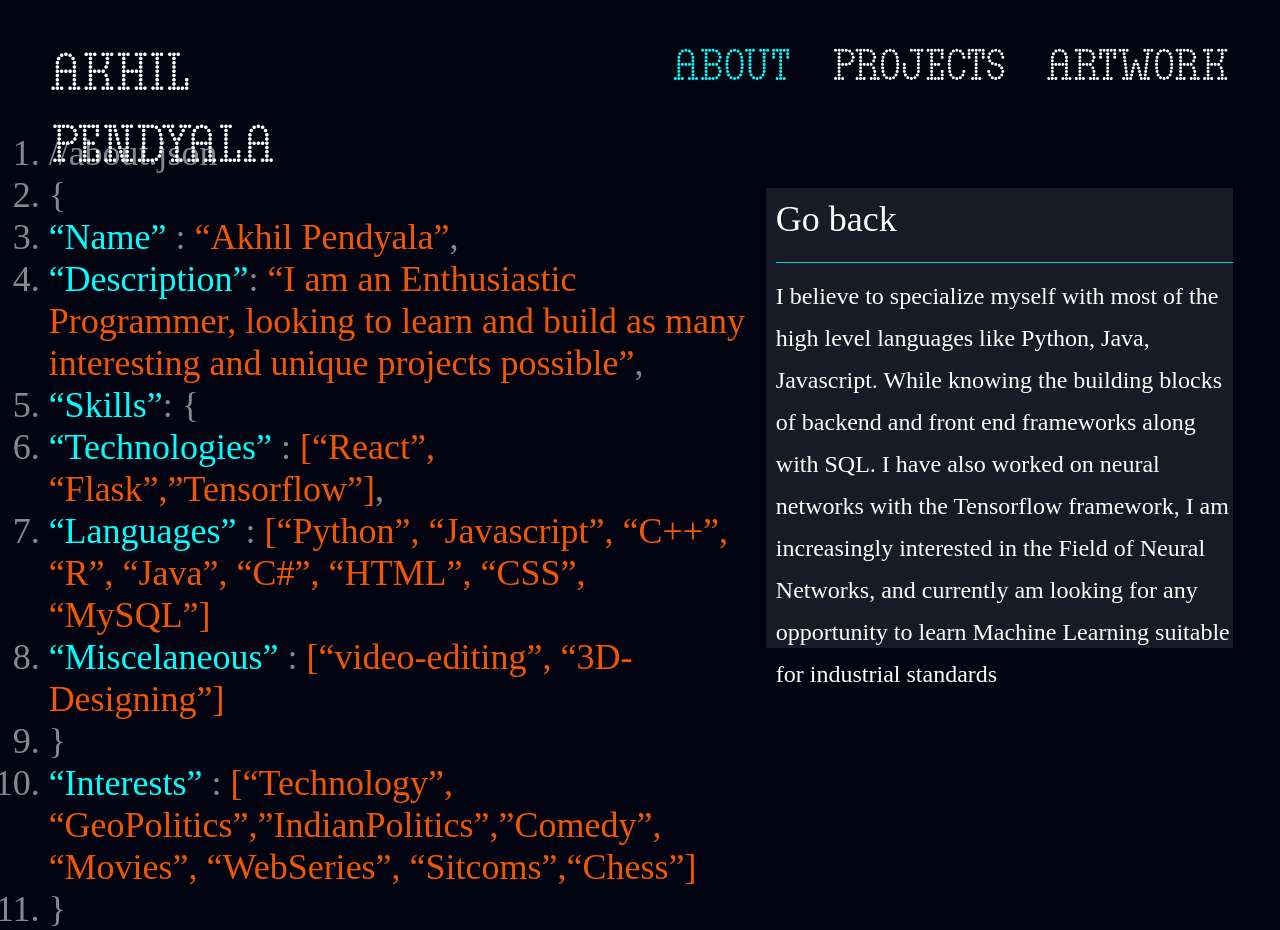
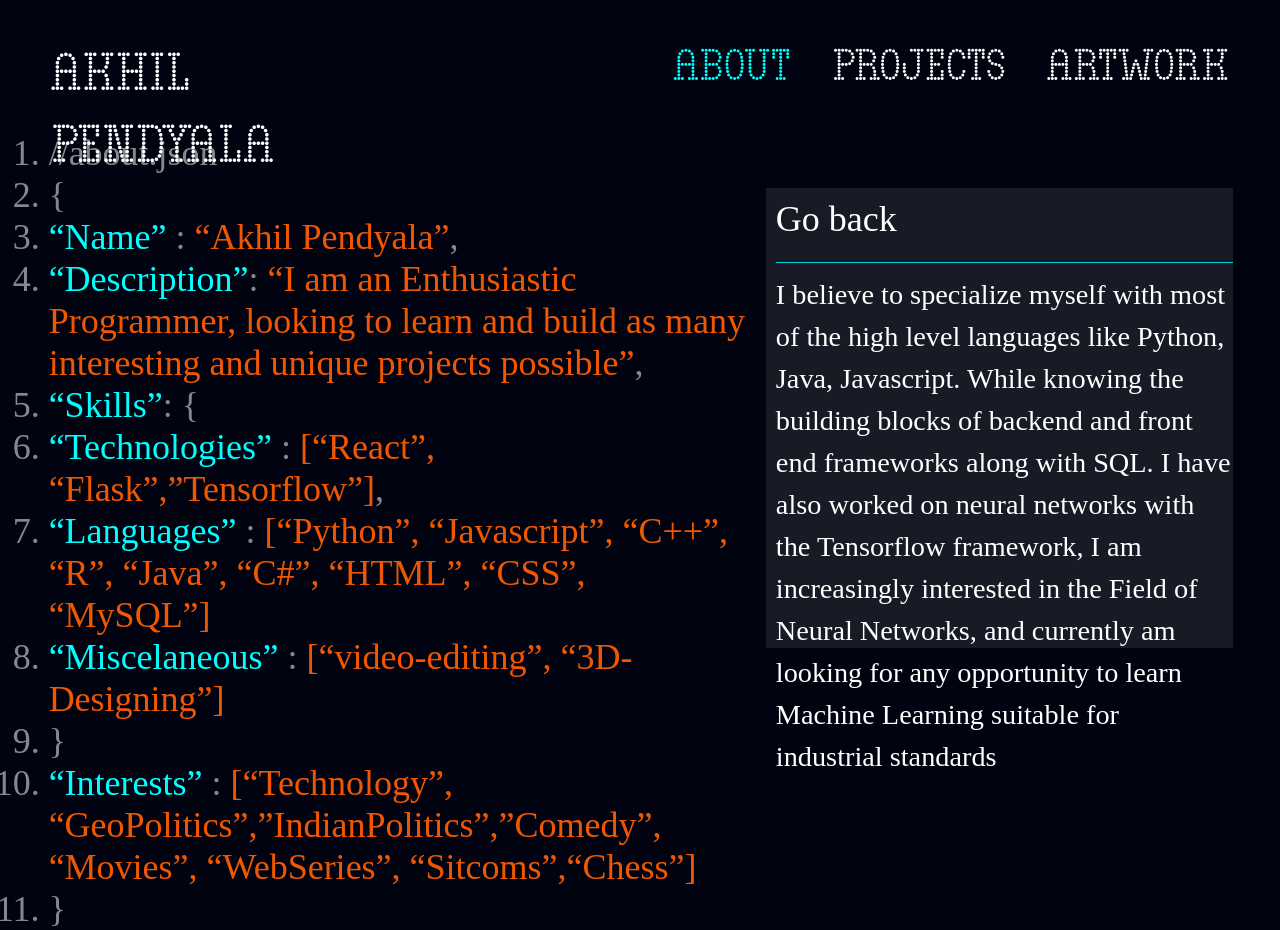
Before and after one commit to ThermalDust095/New-Portfolio, a React (Vite) app: page /about in a window 1280 px wide. Both pictures are taken after a click on the element "Skills". Built offline with nearby package versions, Linux system fonts and the light colour scheme; a web font is replaced by a local one.

Commit message:
pc-changes-made

```diff
--- a/src/components/About.jsx
+++ b/src/components/About.jsx
@@ -25,10 +25,10 @@ export default function About(props) {
   const [opt, setOpt] = useState("")
 
   const values = {
-    "me": "Hi, My name is Akhil Pendyala, I like to enlarge my knowledge about the Computer Science field and learn technologies that are changing the world right now. I percieve myself to also be passionate about various other fields such as Chess, Geo-Poltics, Cinema, Post World War History",
+    "me": <a style={{fontSize: "3.537vh"}}>Hi, My name is Akhil Pendyala, I like to enlarge my knowledge about the Computer Science field and learn technologies that are changing the world right now. I percieve myself to also be passionate about various other fields such as Chess, Geo-Poltics, Cinema, Post World War History</a>,
     "social":<><h2><a href='https://www.instagram.com/imakhilpendyala/' target='__blank'>Instagram</a></h2><h2><a href='https://github.com/ThermalDust095/' target='__blank'>Github</a></h2><h2><a href='https://www.linkedin.com/in/akhil-pendyala-0380a71a6/' target='__blank'>LinkedIn</a></h2><h2><a href='https://twitter.com/ImAkhilPendyala' target='__blank'>Twitter/X</a></h2></>,
-    "skills":<a style={{fontSize: "24px"}}>I believe to specialize myself with most of the high level languages like Python, Java, Javascript. While knowing the building blocks of backend and front end frameworks along with SQL. I have also worked on neural networks with the Tensorflow framework, I am increasingly interested in the Field of Neural Networks, and currently am looking for any opportunity to learn Machine Learning suitable for industrial standards</a>,
-    "achievements":<ul style={{fontSize: "26px", display: "flex", flexDirection:"column",gap:"10px"}}><li>Winning 1st place at a 24-Hr Hackathon at Global Academy of Technology, Bangalore</li><li>Co-Hosting a College Event "Capture-The_Flag" to introduce a new concept of competition to the college atmosphere</li><li>Coming Top 25 in Inter College "DSI-Codeathon" organized by Neopat</li><li>Winning Smaller College Technical Events such as "CascadingCrafts" hosted by CSEDSATM</li></ul>
+    "skills":<a style={{fontSize: "3.537vh"}}>I believe to specialize myself with most of the high level languages like Python, Java, Javascript. While knowing the building blocks of backend and front end frameworks along with SQL. I have also worked on neural networks with the Tensorflow framework, I am increasingly interested in the Field of Neural Networks, and currently am looking for any opportunity to learn Machine Learning suitable for industrial standards</a>,
+    "achievements":<ul style={{fontSize: "3.537vh", display: "flex", flexDirection:"column",gap:"10px"}}><li>Winning 1st place at a 24-Hr Hackathon at Global Academy of Technology, Bangalore</li><li>Co-Hosting a College Event "Capture-The_Flag" to introduce a new concept of competition to the college atmosphere</li><li>Coming Top 25 in Inter College "DSI-Codeathon" organized by Neopat</li><li>Winning Smaller College Technical Events such as "CascadingCrafts" hosted by CSEDSATM</li></ul>
   }
 
   const handleClick = (e, opt) => {
```
